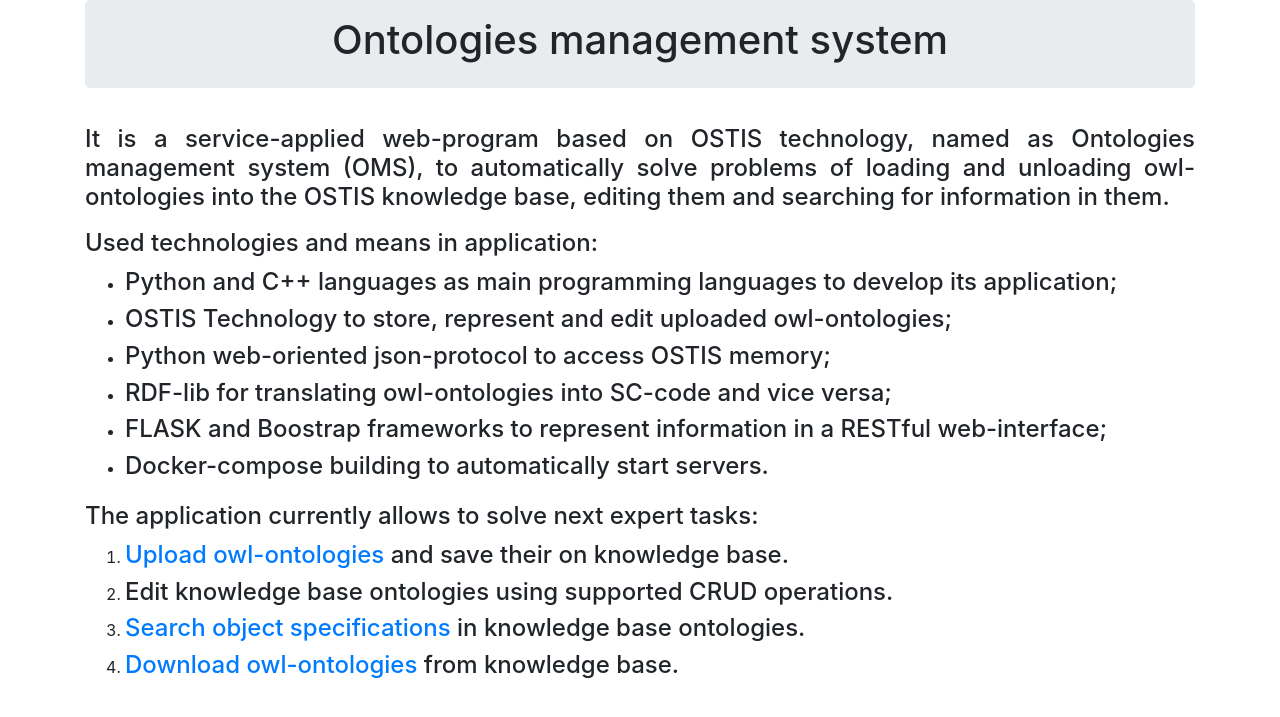
After one commit to NikitaZotov/web-cs-application, a Python web app: template src/app/server/web/templates/index.html in a window 1280 px wide. The commit adds this page. Shown: the top 717 px of the page. Run offline with Jinja, Linux system fonts and the light colour scheme; the template is opened without the code that fills it, so the values that code supplies are empty; some libraries are stand-ins or nearby versions.

Commit message:
feat(web): add index page

```diff
--- a/src/app/server/web/routes/crud_routes.py
+++ b/src/app/server/web/routes/crud_routes.py
@@ -17,7 +17,7 @@
 
 @crud.route('/')
 def start():
-    return 'Please, check documentation'
+    return render_template("index.html")
 
 
 @crud.route('/kb/<class_idtf>')
--- a/src/app/server/web/templates/header.html
+++ b/src/app/server/web/templates/header.html
@@ -6,7 +6,7 @@
 
 <div class="jumbotron p-3">
     <div class="well text-center">
-        <h1>KB management system</h1>
+        <h1>Ontologies management system</h1>
     </div>
 </div>
 
--- /dev/null
+++ b/src/app/server/web/templates/index.html
@@ -0,0 +1,83 @@
+{% extends 'base.html' %}
+{% include 'header.html' %}
+
+{% block body %}
+
+<div style="padding-top: 5px" align="justify">
+    <h4>
+        It is a service-applied web-program based on OSTIS technology, named as Ontologies management system (OMS), to
+        automatically solve problems of loading and unloading owl-ontologies into the OSTIS knowledge base, editing them
+        and searching for information in them.
+    </h4>
+</div>
+<div style="padding-top: 10px" align="justify">
+    <h4>
+        Used technologies and means in application:
+    </h4>
+</div>
+<div style="padding-top: 2px" align="justify">
+    <ul>
+        <li>
+            <h4>
+                Python and C++ languages as main programming languages to develop its application;
+            </h4>
+        </li>
+        <li>
+            <h4>
+                OSTIS Technology to store, represent and edit uploaded owl-ontologies;
+            </h4>
+        </li>
+        <li>
+            <h4>
+                Python web-oriented json-protocol to access OSTIS memory;
+            </h4>
+        </li>
+        <li>
+            <h4>
+                RDF-lib for translating owl-ontologies into SC-code and vice versa;
+            </h4>
+        </li>
+        <li>
+            <h4>
+                FLASK and Boostrap frameworks to represent information in a RESTful web-interface;
+            </h4>
+        </li>
+        <li>
+            <h4>
+               Docker-compose building to automatically start servers.
+            </h4>
+        </li>
+    </ul>
+</div>
+<div style="padding-top: 5px" align="justify">
+    <h4>
+        The application currently allows to solve next expert tasks:
+    </h4>
+</div>
+<div style="padding-top: 2px" align="justify">
+    <ol>
+        <li>
+            <h4>
+                <a href="{{url}}/file/upload">Upload owl-ontologies</a> and save their on knowledge base.
+            </h4>
+        </li>
+        <li>
+            <h4>
+                Edit knowledge base ontologies using supported CRUD operations.
+            </h4>
+        </li>
+        <li>
+            <h4>
+                <a href="{{url}}/kb/search">Search object specifications</a> in knowledge base ontologies.
+            </h4>
+        </li>
+        <li>
+            <h4>
+                <a href="{{url}}/file/download">Download owl-ontologies</a> from knowledge base.
+            </h4>
+        </li>
+
+    </ol>
+</div>
+
+{% endblock %}
```
